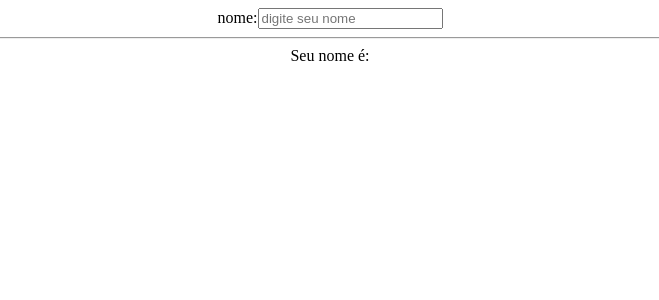
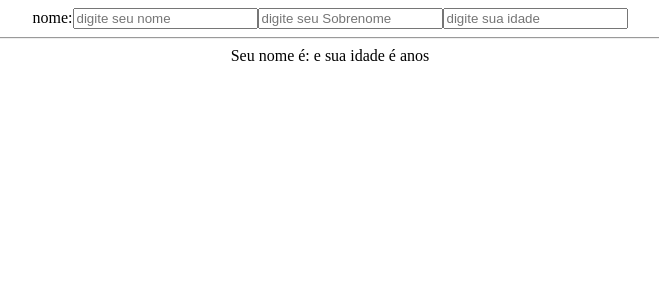
Before and after one commit to KAUANPEREIRA/react-b7, a React (Create React App) app: page / in a window 1280 px wide. Shown: the top 300 px of the page, without its empty margins (310-969 px from the left). Built offline with nearby package versions, Linux system fonts and the light colour scheme.

Commit message:
Update App.tsx

```diff
--- a/src/App.tsx
+++ b/src/App.tsx
@@ -9,23 +9,35 @@ function App() {
 
   const [name, setName] = useState('')
   const [lastName,setLastName]= useState('')
-  const [age,setAge] = useState(0)
+  const [age,setAge] = useState('')
 
   const handleName =(e:React.ChangeEvent<HTMLInputElement>)=>{
     setName(e.target.value)
-    setLastName(e.target.value)
-    setAge(e.target.value)
 
   }
+
+  const handleLastName =(e:React.ChangeEvent<HTMLInputElement>)=>{
+    setLastName(e.target.value)
+  }
+
+  const handleAge =(e:React.ChangeEvent<HTMLInputElement>)=>{
+    setAge(e.target.value)
+  }
+
+
 
 
 
   return (
     <div className="App">
       nome:
-      <input type="text" value={name} onChange={handleName} placeholder="digite seu nome"/>
+      <input type="text" value={name } onChange={handleName} placeholder="digite seu nome"/>
+      <input type="text" value={ lastName } onChange={handleLastName} placeholder="digite seu Sobrenome"/>
+      <input type="text" value={ age } onChange={handleAge} placeholder="digite sua idade"/>
       <hr></hr>
-      Seu nome é: {name}
+      Seu nome é: {name }
+      { lastName }
+      e sua idade é { age} anos
 
     </div>
   );
```
